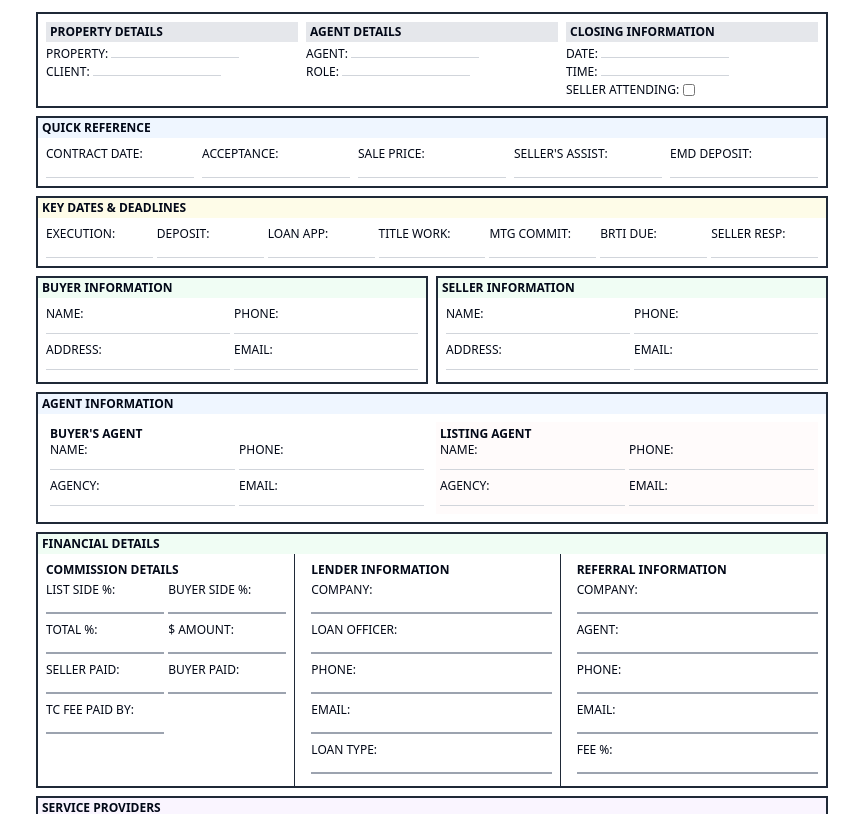
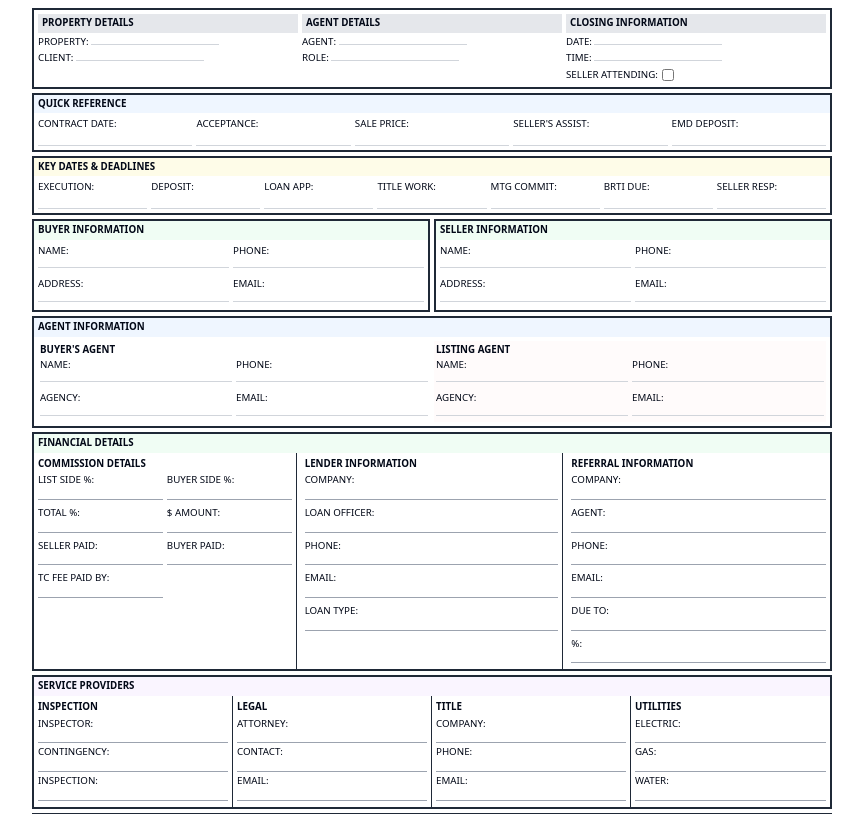
Before and after one commit to haydnphilipdesign/layout-rearrange-pdf, a React (Vite) app: page / in a window 1280 px wide. Shown: the top 814 px of the page, without its empty margins (208-1071 px from the left). Built offline with nearby package versions, Linux system fonts and the light colour scheme.

Commit message:
Fix: Transaction form layout
Adjust layout of transaction form to fit content on one page.

```diff
--- a/src/index.css
+++ b/src/index.css
@@ -104,7 +104,7 @@
 @media print {
   @page {
     size: 8.5in 11in;
-    margin: 0;
+    margin: 0mm;
   }
 
   body {
@@ -121,4 +121,15 @@
     min-height: 11in !important;
     height: 11in !important;
   }
+
+  /* Ensure no page breaks occur within elements */
+  .max-w-\[8\.5in\] * {
+    page-break-inside: avoid;
+  }
+
+  /* Scale content slightly if needed to fit on one page */
+  .max-w-\[8\.5in\] {
+    transform-origin: top left;
+    transform: scale(0.99);
+  }
 }
--- a/src/pages/Index.tsx
+++ b/src/pages/Index.tsx
@@ -3,24 +3,24 @@ import { cn } from "@/lib/utils";
 
 const TransactionForm = () => {
   return (
-    <div className="max-w-[8.5in] min-h-[11in] mx-auto bg-white p-3 text-xs print:shadow-none">
+    <div className="max-w-[8.5in] min-h-[11in] mx-auto bg-white p-2 text-[0.61rem] print:shadow-none">
       {/* Top Section */}
-      <div className="grid grid-cols-3 gap-2 border-2 border-gray-800 p-2 mb-2">
-        <div className="space-y-1">
+      <div className="grid grid-cols-3 gap-1 border-2 border-gray-800 p-1 mb-1">
+        <div className="space-y-0.5">
           <div className="bg-gray-200 font-semibold px-1 py-0.5">PROPERTY DETAILS</div>
           <div className="space-y-0.5">
             <div>PROPERTY: <span className="border-b border-gray-300 inline-block w-32"></span></div>
             <div>CLIENT: <span className="border-b border-gray-300 inline-block w-32"></span></div>
           </div>
         </div>
-        <div className="space-y-1">
+        <div className="space-y-0.5">
           <div className="bg-gray-200 font-semibold px-1 py-0.5">AGENT DETAILS</div>
           <div className="space-y-0.5">
             <div>AGENT: <span className="border-b border-gray-300 inline-block w-32"></span></div>
             <div>ROLE: <span className="border-b border-gray-300 inline-block w-32"></span></div>
           </div>
         </div>
-        <div className="space-y-1">
+        <div className="space-y-0.5">
           <div className="bg-gray-200 font-semibold px-1 py-0.5">CLOSING INFORMATION</div>
           <div className="space-y-0.5">
             <div>DATE: <span className="border-b border-gray-300 inline-block w-32"></span></div>
@@ -34,57 +34,57 @@ const TransactionForm = () => {
       </div>
 
       {/* Quick Reference */}
-      <div className="mb-2">
+      <div className="mb-1">
         <div className="bg-blue-50 font-semibold px-1 py-0.5 border-t-2 border-x-2 border-gray-800">QUICK REFERENCE</div>
-        <div className="grid grid-cols-5 gap-2 text-xs border-2 border-t-0 border-gray-800 p-2">
-          <div>CONTRACT DATE:<div className="border-b border-gray-300 h-4"></div></div>
-          <div>ACCEPTANCE:<div className="border-b border-gray-300 h-4"></div></div>
-          <div>SALE PRICE:<div className="border-b border-gray-300 h-4"></div></div>
-          <div>SELLER'S ASSIST:<div className="border-b border-gray-300 h-4"></div></div>
-          <div>EMD DEPOSIT:<div className="border-b border-gray-300 h-4"></div></div>
+        <div className="grid grid-cols-5 gap-1 text-[0.61rem] border-2 border-t-0 border-gray-800 p-1">
+          <div>CONTRACT DATE:<div className="border-b border-gray-300 h-3.5"></div></div>
+          <div>ACCEPTANCE:<div className="border-b border-gray-300 h-3.5"></div></div>
+          <div>SALE PRICE:<div className="border-b border-gray-300 h-3.5"></div></div>
+          <div>SELLER'S ASSIST:<div className="border-b border-gray-300 h-3.5"></div></div>
+          <div>EMD DEPOSIT:<div className="border-b border-gray-300 h-3.5"></div></div>
         </div>
       </div>
 
       {/* Key Dates & Deadlines */}
-      <div className="mb-2">
+      <div className="mb-1">
         <div className="bg-yellow-50 font-semibold px-1 py-0.5 border-t-2 border-x-2 border-gray-800">KEY DATES & DEADLINES</div>
-        <div className="grid grid-cols-7 gap-1 text-xs border-2 border-t-0 border-gray-800 p-2">
+        <div className="grid grid-cols-7 gap-1 text-[0.61rem] border-2 border-t-0 border-gray-800 p-1">
           <div>
             <div>EXECUTION:</div>
-            <div className="border-b border-gray-300 h-4"></div>
+            <div className="border-b border-gray-300 h-3.5"></div>
           </div>
           <div>
             <div>DEPOSIT:</div>
-            <div className="border-b border-gray-300 h-4"></div>
+            <div className="border-b border-gray-300 h-3.5"></div>
           </div>
           <div>
             <div>LOAN APP:</div>
-            <div className="border-b border-gray-300 h-4"></div>
+            <div className="border-b border-gray-300 h-3.5"></div>
           </div>
           <div>
             <div>TITLE WORK:</div>
-            <div className="border-b border-gray-300 h-4"></div>
+            <div className="border-b border-gray-300 h-3.5"></div>
           </div>
           <div>
             <div>MTG COMMIT:</div>
-            <div className="border-b border-gray-300 h-4"></div>
+            <div className="border-b border-gray-300 h-3.5"></div>
           </div>
           <div>
             <div>BRTI DUE:</div>
-            <div className="border-b border-gray-300 h-4"></div>
+            <div className="border-b border-gray-300 h-3.5"></div>
           </div>
           <div>
             <div>SELLER RESP:</div>
-            <div className="border-b border-gray-300 h-4"></div>
+            <div className="border-b border-gray-300 h-3.5"></div>
           </div>
         </div>
       </div>
 
       {/* Buyer & Seller Information */}
-      <div className="grid grid-cols-2 gap-2 mb-2">
+      <div className="grid grid-cols-2 gap-1 mb-1">
         <div>
           <div className="bg-green-50 font-semibold px-1 py-0.5 border-t-2 border-x-2 border-gray-800">BUYER INFORMATION</div>
-          <div className="grid grid-cols-2 gap-1 p-2 text-xs border-2 border-t-0 border-gray-800">
+          <div className="grid grid-cols-2 gap-1 p-1 text-[0.61rem] border-2 border-t-0 border-gray-800">
             <div>NAME: <span className="border-b border-gray-300 inline-block w-full"></span></div>
             <div>PHONE: <span className="border-b border-gray-300 inline-block w-full"></span></div>
             <div>ADDRESS: <span className="border-b border-gray-300 inline-block w-full"></span></div>
@@ -93,7 +93,7 @@ const TransactionForm = () => {
         </div>
         <div>
           <div className="bg-green-50 font-semibold px-1 py-0.5 border-t-2 border-x-2 border-gray-800">SELLER INFORMATION</div>
-          <div className="grid grid-cols-2 gap-1 p-2 text-xs border-2 border-t-0 border-gray-800">
+          <div className="grid grid-cols-2 gap-1 p-1 text-[0.61rem] border-2 border-t-0 border-gray-800">
             <div>NAME: <span className="border-b border-gray-300 inline-block w-full"></span></div>
             <div>PHONE: <span className="border-b border-gray-300 inline-block w-full"></span></div>
             <div>ADDRESS: <span className="border-b border-gray-300 inline-block w-full"></span></div>
@@ -103,10 +103,10 @@ const TransactionForm = () => {
       </div>
 
       {/* Agent Information */}
-      <div className="mb-2">
+      <div className="mb-1">
         <div className="bg-blue-50 font-semibold px-1 py-0.5 border-t-2 border-x-2 border-gray-800">AGENT INFORMATION</div>
-        <div className="grid grid-cols-2 gap-2 border-2 border-t-0 border-gray-800 p-2">
-          <div className="p-1 text-xs">
+        <div className="grid grid-cols-2 gap-1 border-2 border-t-0 border-gray-800 p-1">
+          <div className="p-0.5 text-[0.61rem]">
             <div className="font-semibold">BUYER'S AGENT</div>
             <div className="grid grid-cols-2 gap-1">
               <div>NAME: <span className="border-b border-gray-300 inline-block w-full"></span></div>
@@ -115,7 +115,7 @@ const TransactionForm = () => {
               <div>EMAIL: <span className="border-b border-gray-300 inline-block w-full"></span></div>
             </div>
           </div>
-          <div className="p-1 text-xs bg-red-50/30">
+          <div className="p-0.5 text-[0.61rem] bg-red-50/30">
             <div className="font-semibold">LISTING AGENT</div>
             <div className="grid grid-cols-2 gap-1">
               <div>NAME: <span className="border-b border-gray-300 inline-block w-full"></span></div>
@@ -128,79 +128,80 @@ const TransactionForm = () => {
       </div>
 
       {/* Financial Details */}
-      <div className="mb-2">
+      <div className="mb-1">
         <div className="bg-green-50 font-semibold px-1 py-0.5 border-t-2 border-x-2 border-gray-800">FINANCIAL DETAILS</div>
-        <div className="grid grid-cols-3 gap-2 border-2 border-t-0 border-gray-800">
-          <div className="p-2 text-xs border-r border-gray-800">
-            <div className="font-semibold mb-1">COMMISSION DETAILS</div>
+        <div className="grid grid-cols-3 gap-1 border-2 border-t-0 border-gray-800">
+          <div className="p-1 text-[0.61rem] border-r border-gray-800">
+            <div className="font-semibold mb-0.5">COMMISSION DETAILS</div>
             <div className="grid grid-cols-2 gap-1">
-              <div>LIST SIDE %: <div className="border-b-2 border-gray-400 h-4 mb-1"></div></div>
-              <div>BUYER SIDE %: <div className="border-b-2 border-gray-400 h-4 mb-1"></div></div>
-              <div>TOTAL %: <div className="border-b-2 border-gray-400 h-4 mb-1"></div></div>
-              <div>$ AMOUNT: <div className="border-b-2 border-gray-400 h-4 mb-1"></div></div>
-              <div>SELLER PAID: <div className="border-b-2 border-gray-400 h-4 mb-1"></div></div>
-              <div>BUYER PAID: <div className="border-b-2 border-gray-400 h-4 mb-1"></div></div>
-              <div>TC FEE PAID BY: <div className="border-b-2 border-gray-400 h-4 mb-1"></div></div>
+              <div>LIST SIDE %: <div className="border-b border-gray-400 h-3 mb-0.5"></div></div>
+              <div>BUYER SIDE %: <div className="border-b border-gray-400 h-3 mb-0.5"></div></div>
+              <div>TOTAL %: <div className="border-b border-gray-400 h-3 mb-0.5"></div></div>
+              <div>$ AMOUNT: <div className="border-b border-gray-400 h-3 mb-0.5"></div></div>
+              <div>SELLER PAID: <div className="border-b border-gray-400 h-3 mb-0.5"></div></div>
+              <div>BUYER PAID: <div className="border-b border-gray-400 h-3 mb-0.5"></div></div>
+              <div>TC FEE PAID BY: <div className="border-b border-gray-400 h-3 mb-0.5"></div></div>
             </div>
           </div>
-          <div className="p-2 text-xs border-r border-gray-800">
-            <div className="font-semibold mb-1">LENDER INFORMATION</div>
+          <div className="p-1 text-[0.61rem] border-r border-gray-800">
+            <div className="font-semibold mb-0.5">LENDER INFORMATION</div>
             <div className="grid grid-cols-1 gap-1">
-              <div>COMPANY: <div className="border-b-2 border-gray-400 h-4 mb-1"></div></div>
-              <div>LOAN OFFICER: <div className="border-b-2 border-gray-400 h-4 mb-1"></div></div>
-              <div>PHONE: <div className="border-b-2 border-gray-400 h-4 mb-1"></div></div>
-              <div>EMAIL: <div className="border-b-2 border-gray-400 h-4 mb-1"></div></div>
-              <div>LOAN TYPE: <div className="border-b-2 border-gray-400 h-4 mb-1"></div></div>
+              <div>COMPANY: <div className="border-b border-gray-400 h-3 mb-0.5"></div></div>
+              <div>LOAN OFFICER: <div className="border-b border-gray-400 h-3 mb-0.5"></div></div>
+              <div>PHONE: <div className="border-b border-gray-400 h-3 mb-0.5"></div></div>
+              <div>EMAIL: <div className="border-b border-gray-400 h-3 mb-0.5"></div></div>
+              <div>LOAN TYPE: <div className="border-b border-gray-400 h-3 mb-0.5"></div></div>
             </div>
           </div>
-          <div className="p-2 text-xs">
-            <div className="font-semibold mb-1">REFERRAL INFORMATION</div>
+          <div className="p-1 text-[0.61rem]">
+            <div className="font-semibold mb-0.5">REFERRAL INFORMATION</div>
             <div className="grid grid-cols-1 gap-1">
-              <div>COMPANY: <div className="border-b-2 border-gray-400 h-4 mb-1"></div></div>
-              <div>AGENT: <div className="border-b-2 border-gray-400 h-4 mb-1"></div></div>
-              <div>PHONE: <div className="border-b-2 border-gray-400 h-4 mb-1"></div></div>
-              <div>EMAIL: <div className="border-b-2 border-gray-400 h-4 mb-1"></div></div>
-              <div>FEE %: <div className="border-b-2 border-gray-400 h-4 mb-1"></div></div>
+              <div>COMPANY: <div className="border-b border-gray-400 h-3 mb-0.5"></div></div>
+              <div>AGENT: <div className="border-b border-gray-400 h-3 mb-0.5"></div></div>
+              <div>PHONE: <div className="border-b border-gray-400 h-3 mb-0.5"></div></div>
+              <div>EMAIL: <div className="border-b border-gray-400 h-3 mb-0.5"></div></div>
+              <div>DUE TO: <div className="border-b border-gray-400 h-3 mb-0.5"></div></div>
+              <div>%: <div className="border-b border-gray-400 h-3 mb-0.5"></div></div>
             </div>
           </div>
         </div>
       </div>
 
       {/* Service Providers */}
-      <div className="mb-2">
+      <div className="mb-1">
         <div className="bg-purple-50 font-semibold px-1 py-0.5 border-t-2 border-x-2 border-gray-800">SERVICE PROVIDERS</div>
-        <div className="grid grid-cols-4 gap-1 border-2 border-t-0 border-gray-800">
-          <div className="p-2 text-xs border-r border-gray-800">
-            <div className="font-semibold mb-1">INSPECTION</div>
-            <div>INSPECTOR: <div className="border-b-2 border-gray-400 h-4 mb-1"></div></div>
-            <div>CONTINGENCY: <div className="border-b-2 border-gray-400 h-4 mb-1"></div></div>
-            <div>INSPECTION: <div className="border-b-2 border-gray-400 h-4 mb-1"></div></div>
+        <div className="grid grid-cols-4 gap-0 border-2 border-t-0 border-gray-800">
+          <div className="p-1 text-[0.61rem] border-r border-gray-800">
+            <div className="font-semibold mb-0.5">INSPECTION</div>
+            <div>INSPECTOR: <div className="border-b border-gray-400 h-3 mb-0.5"></div></div>
+            <div>CONTINGENCY: <div className="border-b border-gray-400 h-3 mb-0.5"></div></div>
+            <div>INSPECTION: <div className="border-b border-gray-400 h-3 mb-0.5"></div></div>
           </div>
-          <div className="p-2 text-xs border-r border-gray-800">
-            <div className="font-semibold mb-1">LEGAL</div>
-            <div>ATTORNEY: <div className="border-b-2 border-gray-400 h-4 mb-1"></div></div>
-            <div>CONTACT: <div className="border-b-2 border-gray-400 h-4 mb-1"></div></div>
-            <div>EMAIL: <div className="border-b-2 border-gray-400 h-4 mb-1"></div></div>
+          <div className="p-1 text-[0.61rem] border-r border-gray-800">
+            <div className="font-semibold mb-0.5">LEGAL</div>
+            <div>ATTORNEY: <div className="border-b border-gray-400 h-3 mb-0.5"></div></div>
+            <div>CONTACT: <div className="border-b border-gray-400 h-3 mb-0.5"></div></div>
+            <div>EMAIL: <div className="border-b border-gray-400 h-3 mb-0.5"></div></div>
           </div>
-          <div className="p-2 text-xs border-r border-gray-800">
-            <div className="font-semibold mb-1">TITLE</div>
-            <div>COMPANY: <div className="border-b-2 border-gray-400 h-4 mb-1"></div></div>
-            <div>PHONE: <div className="border-b-2 border-gray-400 h-4 mb-1"></div></div>
-            <div>EMAIL: <div className="border-b-2 border-gray-400 h-4 mb-1"></div></div>
+          <div className="p-1 text-[0.61rem] border-r border-gray-800">
+            <div className="font-semibold mb-0.5">TITLE</div>
+            <div>COMPANY: <div className="border-b border-gray-400 h-3 mb-0.5"></div></div>
+            <div>PHONE: <div className="border-b border-gray-400 h-3 mb-0.5"></div></div>
+            <div>EMAIL: <div className="border-b border-gray-400 h-3 mb-0.5"></div></div>
           </div>
-          <div className="p-2 text-xs">
-            <div className="font-semibold mb-1">UTILITIES</div>
-            <div>ELECTRIC: <div className="border-b-2 border-gray-400 h-4 mb-1"></div></div>
-            <div>GAS: <div className="border-b-2 border-gray-400 h-4 mb-1"></div></div>
-            <div>WATER: <div className="border-b-2 border-gray-400 h-4 mb-1"></div></div>
+          <div className="p-1 text-[0.61rem]">
+            <div className="font-semibold mb-0.5">UTILITIES</div>
+            <div>ELECTRIC: <div className="border-b border-gray-400 h-3 mb-0.5"></div></div>
+            <div>GAS: <div className="border-b border-gray-400 h-3 mb-0.5"></div></div>
+            <div>WATER: <div className="border-b border-gray-400 h-3 mb-0.5"></div></div>
           </div>
         </div>
       </div>
 
       {/* Documentation Checklist */}
-      <div className="mb-2">
+      <div className="mb-0.5">
         <div className="bg-yellow-50 font-semibold px-1 py-0.5 border-t-2 border-x-2 border-gray-800">DOCUMENTATION CHECKLIST</div>
-        <div className="grid grid-cols-8 gap-1 p-2 border-2 border-t-0 border-gray-800">
+        <div className="grid grid-cols-8 gap-0.5 p-1 border-2 border-t-0 border-gray-800">
           {[
             'AOS',
             'DEED',
@@ -220,29 +221,29 @@ const TransactionForm = () => {
             'HW',
             'CN'
           ].map((item, i) => (
-            <div key={i} className="flex items-center gap-1">
+            <div key={i} className="flex items-center gap-0.5">
               <input type="checkbox" className="h-3 w-3 border-gray-800" />
-              <span className="text-[0.65rem]">{item}</span>
+              <span className="text-[0.61rem]">{item}</span>
             </div>
           ))}
         </div>
       </div>
 
       {/* KW ASA Signatures - Right below Documentation Checklist */}
-      <div className="mb-2">
+      <div className="mb-0.5">
         <div className="bg-gray-50 font-semibold px-1 py-0.5 border-t-2 border-x-2 border-gray-800">KW ASA SIGNATURES</div>
-        <div className="flex gap-4 p-2 border-2 border-t-0 border-gray-800">
+        <div className="flex gap-3 p-1 border-2 border-t-0 border-gray-800">
           {['BUYER', 'SELLER', 'AGENT'].map((item, i) => (
-            <div key={i} className="flex items-center gap-1">
+            <div key={i} className="flex items-center gap-0.5">
               <input type="checkbox" className="h-3 w-3 border-gray-800" />
-              <span className="text-xs">{item}</span>
+              <span className="text-[0.61rem]">{item}</span>
             </div>
           ))}
         </div>
       </div>
 
       {/* Footer */}
-      <div className="text-center text-[0.6rem] text-gray-500">
+      <div className="text-center text-[0.6rem] text-gray-500 mt-0.5">
         FORM VERSION 1.0 | UPDATED: APRIL 2023 | TRANSACTION COORDINATOR FORM
       </div>
     </div>
```
